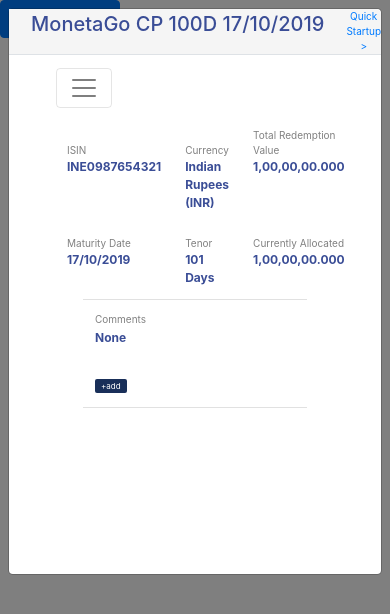
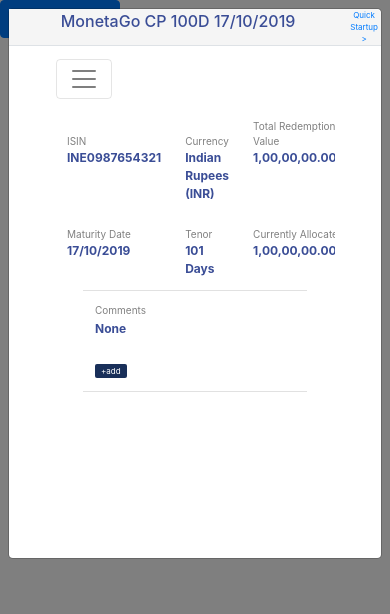
Before and after one commit to jade1001/debt-issuance-ipa, a React (Create React App) app: page / in a window 390 px wide. Both pictures are taken after a click on the button "Large modal". Shown: the top 614 px of the page. Built offline with nearby package versions, Linux system fonts and the light colour scheme.

Commit message:
Made Documents/Maturity Responsive

```diff
--- a/src/App.css
+++ b/src/App.css
@@ -145,11 +145,14 @@
     float: right;
 }
 
-
+table {
+  font-size: 0.7rem;
+}
 /** CSS for CreditLimits, Documents, Settlement section **/
 
 table thead tr th {
     font-weight: normal;
+    color: grey;
 }
 
 table tbody {
--- a/src/components/Documents.js
+++ b/src/components/Documents.js
@@ -14,7 +14,7 @@
         ));
 
         return (
-            <Table hover size="sm">
+            <Table hover size="sm" responsive>
                 <thead>
                     <tr>
                         <th>Document Type</th>
--- a/src/components/MainModal.js
+++ b/src/components/MainModal.js
@@ -7,6 +7,8 @@
   Navbar
 } from 'react-bootstrap'
 import MaturityData from './MaturityData'
+import Documents from './Documents'
+import CreditLimits from './CreditLimits'
 import '../App.css'
 
 function MainModal() {
@@ -31,14 +33,14 @@
                 backgroundColor: 'rgb(245,245,245)',
                 width: '100%',
                 textAlign: 'center',
-                fontSize: '20px',
+                fontSize: '1rem',
                 color: 'rgb(58, 77, 150)'}}>
               MonetaGo CP 100D 17/10/2019
             </Modal.Title>
             <a
               href=''
               style={{
-                fontSize: '10px',
+                fontSize: '0.5rem',
                 textAlign: 'center',
                 margin: '0',
                 margin: 'auto',
@@ -55,7 +57,7 @@
                   <Nav
                     className='mr-auto'
                     style={{
-                      fontSize: '12px',
+                      fontSize: '0.74rem',
                       margin: 'auto',
                       color: 'grey',
                       borderBottom: '1px solid grey'
@@ -87,6 +89,8 @@
               </Navbar>
 
               <MaturityData />
+              {/* <Documents/> */}
+              {/* <CreditLimits/> */}
             </Container>
           </Modal.Body>
           <Modal.Footer style={{border:'none', height:'150px'}}>
--- a/src/components/MaturityData.js
+++ b/src/components/MaturityData.js
@@ -5,7 +5,7 @@
     render() {
         return (
             <Container>
-                <Table id="firstMainTable">
+                <Table id="firstMainTable" responsive>
                     <thead >
                         <tr id="firstTable">
                         <th id="firstTableHeader">ISIN</th>
@@ -35,7 +35,7 @@
                         </tr>
                     </tbody>
                 </Table>
-                <Table id="secondMainTable">
+                <Table id="secondMainTable" responsive>
                     <thead>
                         <tr id="secondTable">
                         <th id="secondTableHeader">Comments</th>
```
